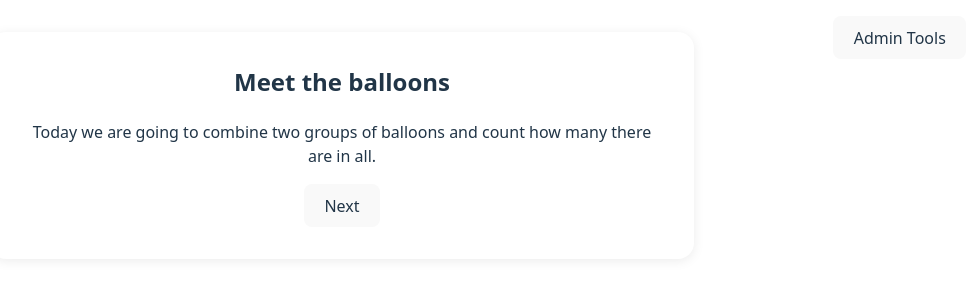
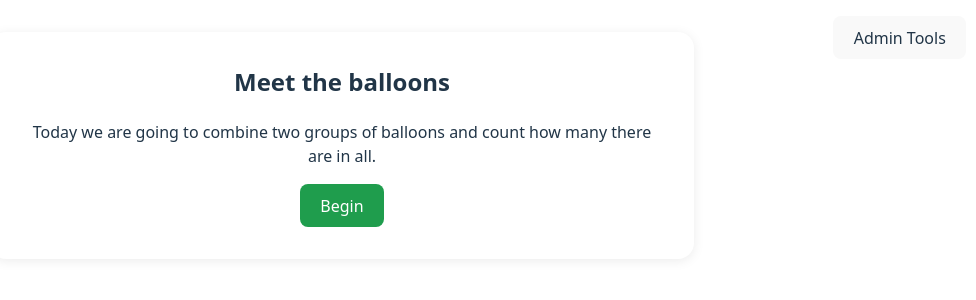
Before and after one commit to tylerdrewwork/Playcademy-Take-Home-Assessment, a Svelte app: page / in a window 1280 px wide. Shown: the top 300 px of the page, without its empty margins (298-1274 px from the left). Built offline with nearby package versions, Linux system fonts and the light colour scheme.

Commit message:
Gate IntroScreen behind Begin button and intro voice-over
Begin starts the intro-1-vo clip; the green Next button appears only
after the clip ends (or fails to play) before advancing screens. Audio
is paused on unmount so it can't outlive the screen.

```diff
--- a/src/lessons/content/addition-1-screens/IntroScreen.svelte
+++ b/src/lessons/content/addition-1-screens/IntroScreen.svelte
@@ -1,16 +1,58 @@
 <script>
+  import { onDestroy } from 'svelte'
+  import introVoUrl from '../../../assets/lesson/addition-1/intro-1-vo.wav'
+
   let { onComplete, isLastScreen } = $props()
+
+  // 'begin' -> 'playing' (voice-over) -> 'done' (Next button shown)
+  let step = $state('begin')
+  let audio
+
+  function begin() {
+    step = 'playing'
+    audio = new Audio(introVoUrl)
+    audio.addEventListener('ended', () => {
+      step = 'done'
+    })
+    // If the clip fails to load or play, don't leave the student stuck
+    // with no button — reveal Next anyway.
+    audio.addEventListener('error', () => {
+      step = 'done'
+    })
+    audio.play().catch(() => {
+      step = 'done'
+    })
+  }
+
+  onDestroy(() => {
+    audio?.pause()
+    audio = undefined
+  })
 </script>
 
 <h2>Meet the balloons</h2>
 <p>Today we are going to combine two groups of balloons and count how many there are in all.</p>
 
-<button onclick={onComplete}>
-  {isLastScreen ? "Got it! Let's Practice!" : 'Next'}
-</button>
+{#if step === 'begin'}
+  <button class="primary" onclick={begin}>Begin</button>
+{:else if step === 'done'}
+  <button class="primary" onclick={onComplete}>
+    {isLastScreen ? "Got it! Let's Practice!" : 'Next'}
+  </button>
+{/if}
 
 <style>
   h2 {
     margin-top: 0;
   }
+
+  button.primary {
+    background-color: #1f9d4d;
+    color: #ffffff;
+  }
+
+  button.primary:hover {
+    border-color: transparent;
+    background-color: #178a41;
+  }
 </style>
```
Also changed, not shown: 1 other file (tests, documents, lock files or other folders).
